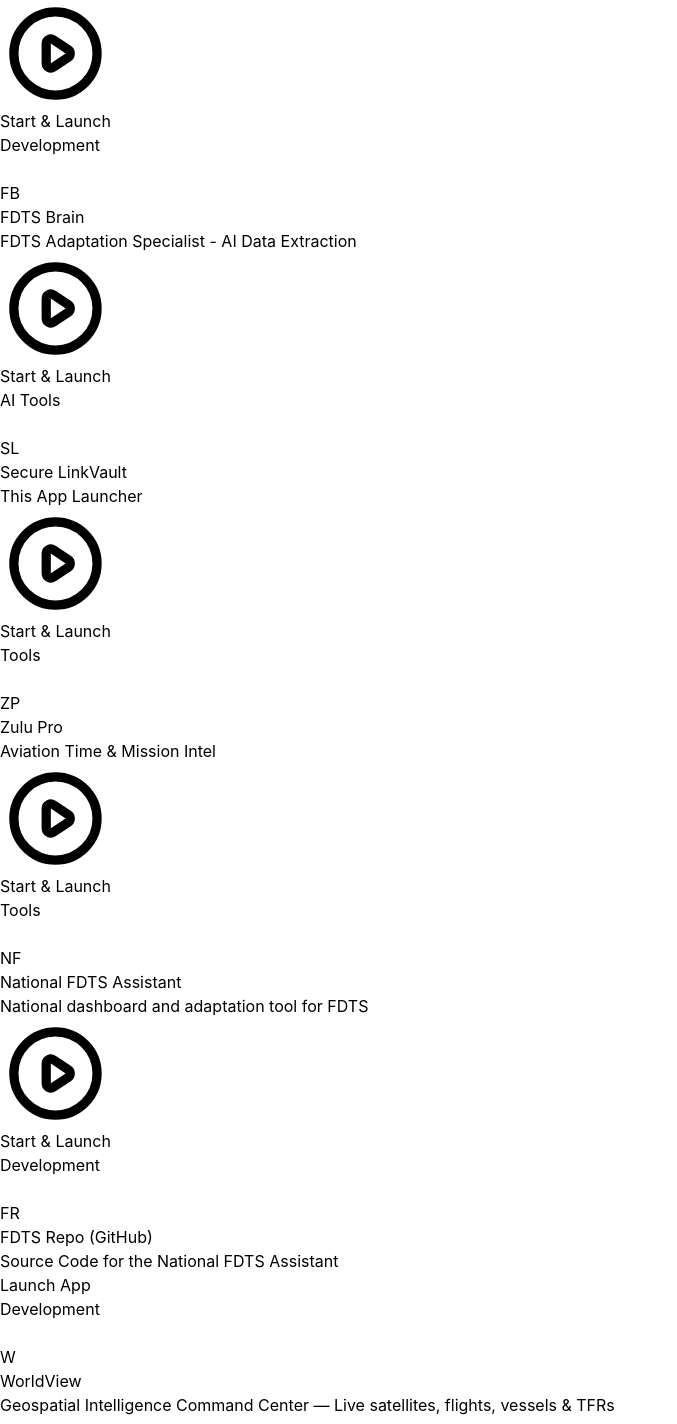
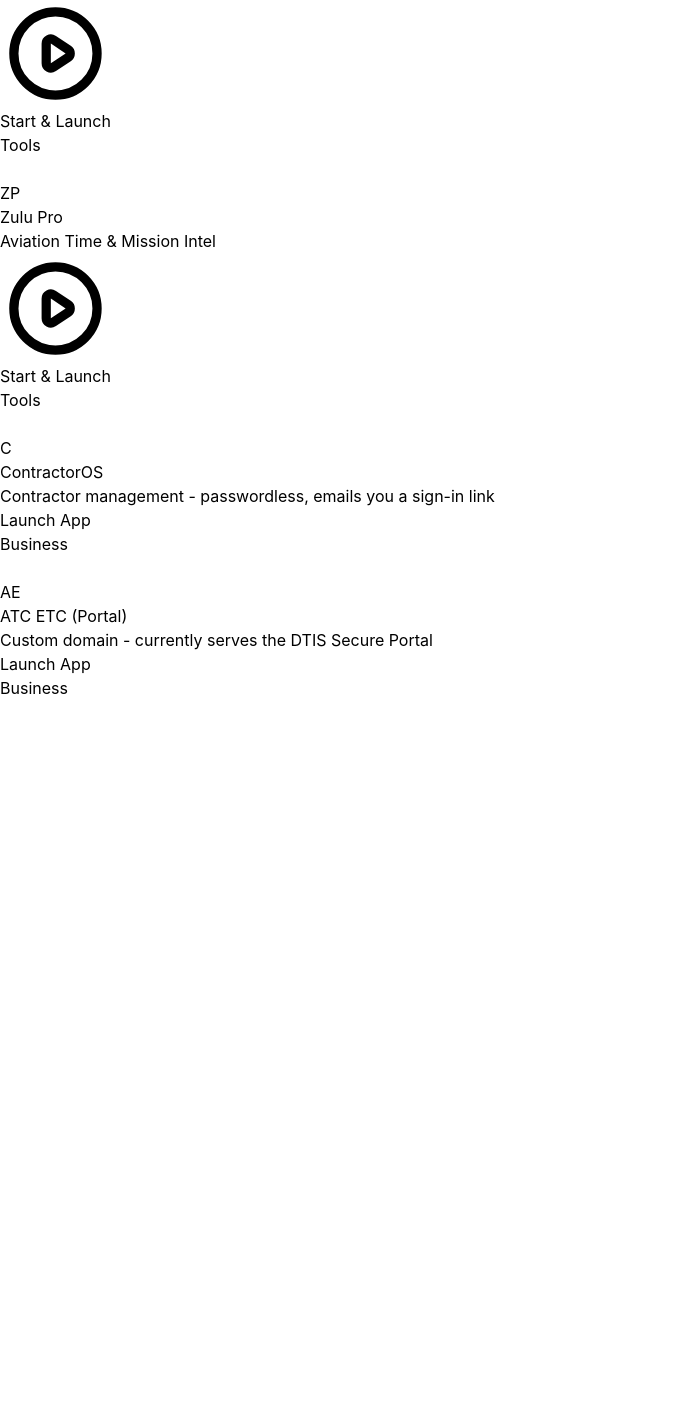
Before and after one commit to willmac1wm/secure-linkvault, a React (Vite) app: page / in a window 1280 px wide. Shown: the part 1300-2724 px from the top of the page, without its empty margins (0-677 px from the left). After the commit the page ends 2000 px from the top, so only its background shows below. Built offline with nearby package versions, Linux system fonts and the light colour scheme.

Commit message:
Archive FDTS, ResolveAI, WorldView, and dead ContractorOS prototype from the launcher.
God's Eye View stays. WorldView's only unique piece (ATC workload model) was copied to $AP/atc-workload-model.

```diff
--- a/src/App.jsx
+++ b/src/App.jsx
@@ -49,26 +49,6 @@
     createdAt: new Date().toISOString()
   },
   {
-    id: '5',
-    name: 'ATC Deploy',
-    description: 'Air Traffic Control Deployment System',
-    url: 'http://localhost:3003',
-    projectPath: '/Users/williammacomber/Desktop/Desktop_Cleanup_2026-06-24/awesome projects/atc-deploy',
-    category: 'Development',
-    openInNewTab: true,
-    createdAt: new Date().toISOString()
-  },
-  {
-    id: '6',
-    name: 'FDTS Brain',
-    description: 'FDTS Adaptation Specialist - AI Data Extraction',
-    url: 'http://localhost:5175',
-    projectPath: '/Users/williammacomber/Desktop/Desktop_Cleanup_2026-06-24/awesome projects/fdts-brain',
-    category: 'AI Tools',
-    openInNewTab: true,
-    createdAt: new Date().toISOString()
-  },
-  {
     id: '7',
     name: 'Secure LinkVault',
     description: 'This App Launcher',
@@ -88,36 +68,6 @@
     openInNewTab: true,
     createdAt: new Date().toISOString()
   },
-  {
-    id: '9',
-    name: 'National FDTS Assistant',
-    description: 'National dashboard and adaptation tool for FDTS',
-    url: 'http://localhost:5173',
-    projectPath: 'Legion: C:/Users/willm/worldview',
-    category: 'Development',
-    openInNewTab: true,
-    createdAt: new Date().toISOString()
-  },
-  {
-    id: '11',
-    name: 'FDTS Repo (GitHub)',
-    description: 'Source Code for the National FDTS Assistant',
-    url: 'https://github.com/willmac1wm/FDTS-Adaptation-Tool',
-    icon: 'https://github.githubassets.com/favicons/favicon-dark.svg',
-    category: 'Development',
-    openInNewTab: true,
-    createdAt: new Date().toISOString()
-  },
-  {
-    id: '12',
-    name: 'WorldView',
-    description: 'Geospatial Intelligence Command Center — Live satellites, flights, vessels & TFRs',
-    url: 'http://localhost:8080/worldview.html',
-    projectPath: 'Legion: C:/Users/willm/worldview',
-    category: 'Tools',
-    openInNewTab: true,
-    createdAt: new Date().toISOString()
-  }
 ]
 
 const PRODUCTION_APPS = [
@@ -260,36 +210,6 @@
     openInNewTab: true
   },
 
-  // === FDTS ===
-  {
-    id: 'fdts-brain',
-    name: 'FDTS Brain',
-    description: 'FDTS Adaptation Specialist - AI Data Extraction',
-    url: 'https://brain-weld-five.vercel.app',
-    projectPath: '/Users/williammacomber/Desktop/Desktop_Cleanup_2026-06-24/awesome projects/fdts-brain',
-    category: 'AI Tools',
-    openInNewTab: true
-  },
-  {
-    id: 'fdts-assistant',
-    name: 'FDTS Assistant',
-    description: 'FDTS Assistant Tool',
-    url: 'https://fdts-assistant-zip.vercel.app',
-    projectPath: '/Users/williammacomber/Desktop/Desktop_Cleanup_2026-06-24/awesome projects/atc-deploy',
-    category: 'Tools',
-    openInNewTab: true
-  },
-  {
-    id: 'fdts-repo',
-    name: 'FDTS Repo (GitHub)',
-    description: 'Source for the National FDTS Assistant',
-    url: 'https://github.com/willmac1wm/FDTS-Adaptation-Tool',
-    icon: 'https://github.githubassets.com/favicons/favicon-dark.svg',
-    projectPath: 'Legion: C:/Users/willm/worldview',
-    category: 'Development',
-    openInNewTab: true
-  },
-
   // === NEWER PROJECTS ===
   {
     id: 'eve-slack-agent',
@@ -297,15 +217,6 @@
     description: 'Slack AI agent',
     url: 'https://eve-slack-agent.vercel.app',
     category: 'AI Tools',
-    openInNewTab: true
-  },
-  {
-    id: 'contractoros-prototype',
-    name: 'ContractorOS Prototype',
-    description: 'ContractorOS experimental build',
-    url: 'https://contractoros-prototype.vercel.app',
-    projectPath: '/Users/williammacomber/Desktop/ContractorOS',
-    category: 'Development',
     openInNewTab: true
   },
   {
@@ -335,15 +246,6 @@
     category: 'Development',
     openInNewTab: true
   },
-  {
-    id: 'worldview',
-    name: 'WorldView (mine)',
-    description: 'My earlier geospatial build + ATC workload model. Runs on Legion',
-    url: 'http://192.168.12.243:4174/worldview.html',
-    projectPath: 'Legion: C:/Users/willm/worldview',
-    category: 'Development',
-    openInNewTab: true
-  },
 
   {
     id: 'linkvault',
@@ -351,15 +253,6 @@
     description: 'This app launcher (self-link)',
     url: 'https://secure-linkvault.vercel.app',
     projectPath: '/Users/williammacomber/Desktop/Desktop_Cleanup_2026-06-24/awesome projects/secure-linkvault',
-    category: 'Tools',
-    openInNewTab: true
-  },
-  {
-    id: 'resolve-ai',
-    name: 'ResolveAI',
-    description: 'Rewrite Your Relationship - couples app',
-    url: 'https://resolve-ai-one.vercel.app',
-    projectPath: '/Users/williammacomber/Desktop/Desktop_Cleanup_2026-06-24/awesome projects/ResolveAI-App',
     category: 'Tools',
     openInNewTab: true
   },
```
